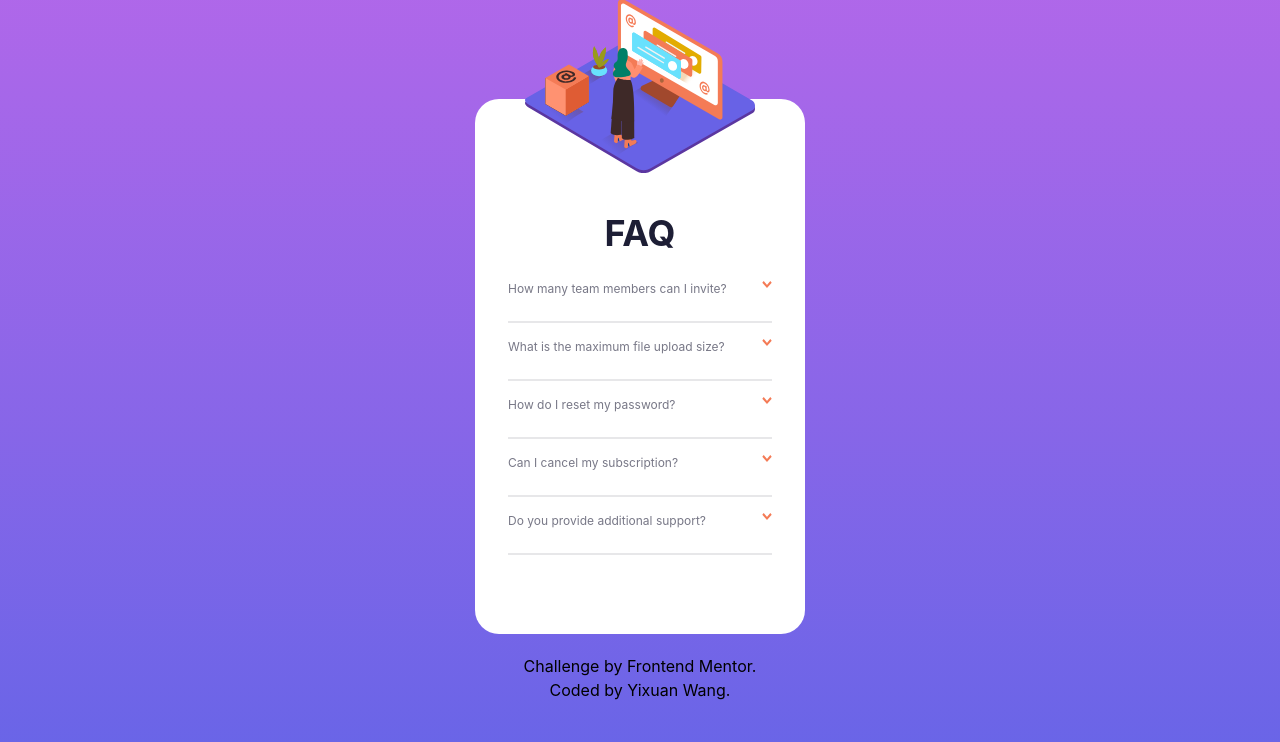
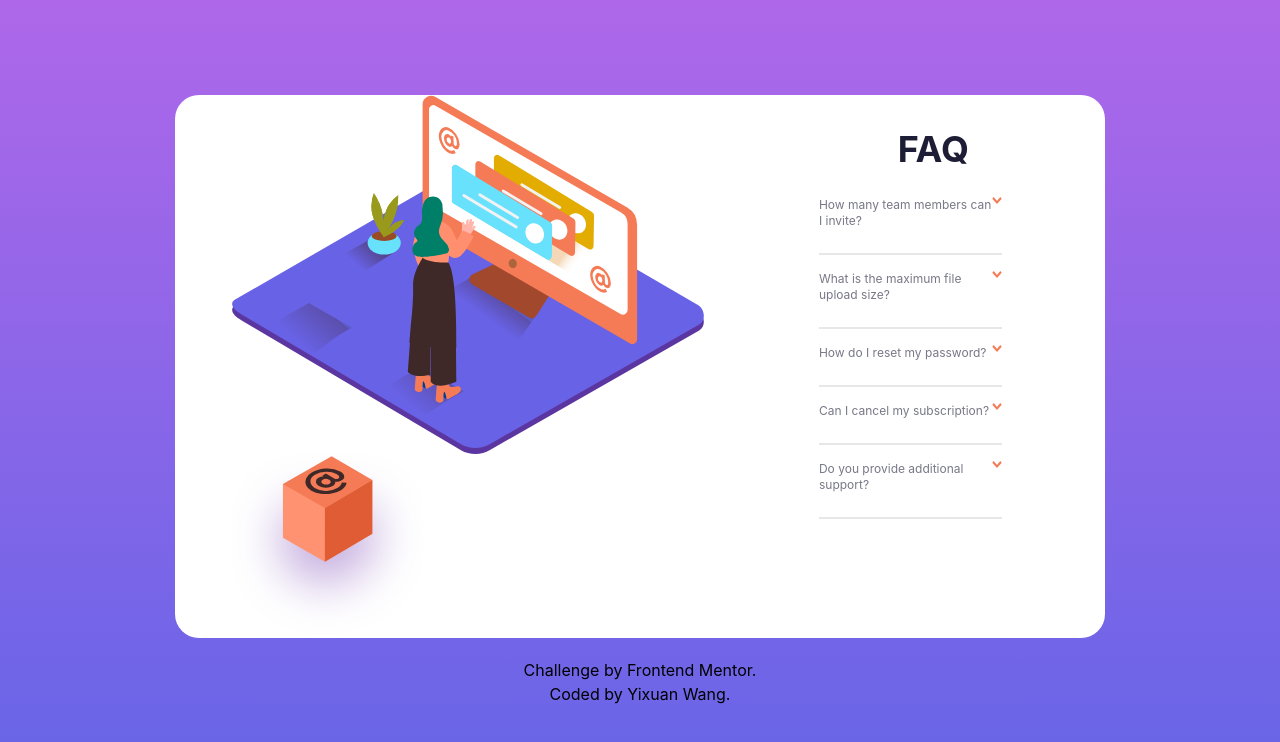
Before and after one commit to yxwangOCR/05Challenges_FAQ_accordion_card_component, a Next.js app: page / in a window 1280 px wide. Shown: the top 742 px of the page. Built offline with nearby package versions, Linux system fonts and the light colour scheme.

Commit message:
Add useWindowDimensions Hook

```diff
--- /dev/null
+++ b/components/Content.js
@@ -0,0 +1,32 @@
+import Data from "../data.json";
+import MobileImage from "./MobileImage";
+import DesktopImage from "./DesktopImage";
+import Accordion from "./Accordion";
+import useWindowDimensions from "../useWindowDimensions";
+
+const Content = () => {
+  const { width } = useWindowDimensions();
+  return (
+    <div>
+      <main className='m-0 bg-white w-[330px] min-h-[535px] flex flex-col items-center rounded-3xl md:flex-row md: justify-around md:w-[930px] md:min-h-[500px]'>
+        <div>{width < 960 ? <MobileImage /> : <DesktopImage />}</div>
+        <div>
+          <h1 className='text-darkBlue font-bold text-center text-4xl relative top-[-3.75rem]'>
+            FAQ
+          </h1>
+          <div className='flex flex-col gap-6 relative top-[-2.5rem] w-[80%]'>
+            {Data.map((item) => (
+              <Accordion
+                key={item.id}
+                title={item.title}
+                content={item.content}
+              />
+            ))}
+          </div>
+        </div>
+      </main>
+    </div>
+  );
+};
+
+export default Content;
--- /dev/null
+++ b/components/DesktopImage.js
@@ -0,0 +1,14 @@
+import Image from "next/image";
+import ImageDesktop from "../public/illustration-woman-online-desktop.svg";
+import Box from "../public/illustration-box-desktop.svg";
+
+const DesktopImage = () => {
+  return (
+    <div>
+      <Image src={ImageDesktop} alt='Desktop-woman-online' />
+      <Image src={Box} alt='box' />
+    </div>
+  );
+};
+
+export default DesktopImage;
--- /dev/null
+++ b/components/Footer.js
@@ -0,0 +1,24 @@
+const Footer = () => {
+  return (
+    <footer className='mt-5 text-center'>
+      Challenge by{" "}
+      <a
+        href='https://www.frontendmentor.io?ref=challenge'
+        target='_blank'
+        className='hover:text-SoftRed'>
+        Frontend Mentor
+      </a>
+      . <br />
+      Coded by{" "}
+      <a
+        href='https://portfolio-yixuan-wang.vercel.app/'
+        target='_blank'
+        className='hover:text-SoftRed'>
+        Yixuan Wang
+      </a>
+      .
+    </footer>
+  );
+};
+
+export default Footer;
--- /dev/null
+++ b/components/MobileImage.js
@@ -0,0 +1,18 @@
+import Image from "next/image";
+import ImageMobile from "../public/illustration-woman-online-mobile.svg";
+
+const MobileImage = () => {
+  return (
+    <div>
+      <Image
+        src={ImageMobile}
+        alt='Women with computer-mobile'
+        width={230}
+        height={230}
+        className='relative top-[-6.5rem]'
+      />
+    </div>
+  );
+};
+
+export default MobileImage;
--- a/pages/index.js
+++ b/pages/index.js
@@ -1,8 +1,7 @@
+import { Main } from "next/document";
 import Head from "next/head";
-import Image from "next/image";
-import ImageMobile from "../public/illustration-woman-online-mobile.svg";
-import Data from "../data.json";
-import Accordion from "../components/Accordion";
+import Content from "../components/Content";
+import Footer from "../components/Footer";
 
 export default function Home() {
   return (
@@ -12,48 +11,8 @@ export default function Home() {
         <meta name='description' content='Generated by create next app' />
         <link rel='icon' href='/favicon.ico' />
       </Head>
-
-      <main className='m-0 bg-white w-[330px] min-h-[535px] flex flex-col items-center rounded-3xl'>
-        <Image
-          src={ImageMobile}
-          alt='Women with computer'
-          width={230}
-          height={230}
-          className='relative top-[-100px]'
-        />
-        <h1 className='text-darkBlue font-bold text-center text-4xl relative top-[-3.75rem]'>
-          FAQ
-        </h1>
-        <div className='flex flex-col gap-6 relative top-[-2.5rem] w-[80%]'>
-          {Data.map((item) => (
-            <Accordion
-              key={item.id}
-              title={item.title}
-              content={item.content}
-            />
-          ))}
-
-        </div>
-      </main>
-
-      <footer className='mt-5 text-center'>
-        Challenge by{" "}
-        <a
-          href='https://www.frontendmentor.io?ref=challenge'
-          target='_blank'
-          className='hover:text-SoftRed'>
-          Frontend Mentor
-        </a>
-        . <br />
-        Coded by{" "}
-        <a
-          href='https://portfolio-yixuan-wang.vercel.app/'
-          target='_blank'
-          className='hover:text-SoftRed'>
-          Yixuan Wang
-        </a>
-        .
-      </footer>
+      <Content />
+      <Footer />
     </div>
   );
 }
--- /dev/null
+++ b/useWindowDimensions.js
@@ -0,0 +1,31 @@
+import { useEffect, useState } from "react";
+
+const useWindowDimensions = () => {
+  const [windowDimensions, setWindowDimensions] = useState({
+    width: undefined,
+    height: undefined,
+  });
+  useEffect(() => {
+    function handleResize() {
+      setWindowDimensions({
+        width: window.innerWidth,
+        height: window.innerHeight,
+      });
+    }
+    handleResize();
+    window.addEventListener("resize", handleResize);
+    return () => window.removeEventListener("resize", handleResize);
+  }, []); // Empty array ensures that effect is only run on mount
+
+  return windowDimensions;
+};
+
+export default useWindowDimensions;
+
+/*
+Read solution here:
+https://dev.to/adrien/creating-a-custom-react-hook-to-get-the-window-s-dimensions-in-next-js-135k
+https://www.joshwcomeau.com/react/the-perils-of-rehydration/
+https://github.com/vercel/next.js/discussions/17443
+
+*/
```
